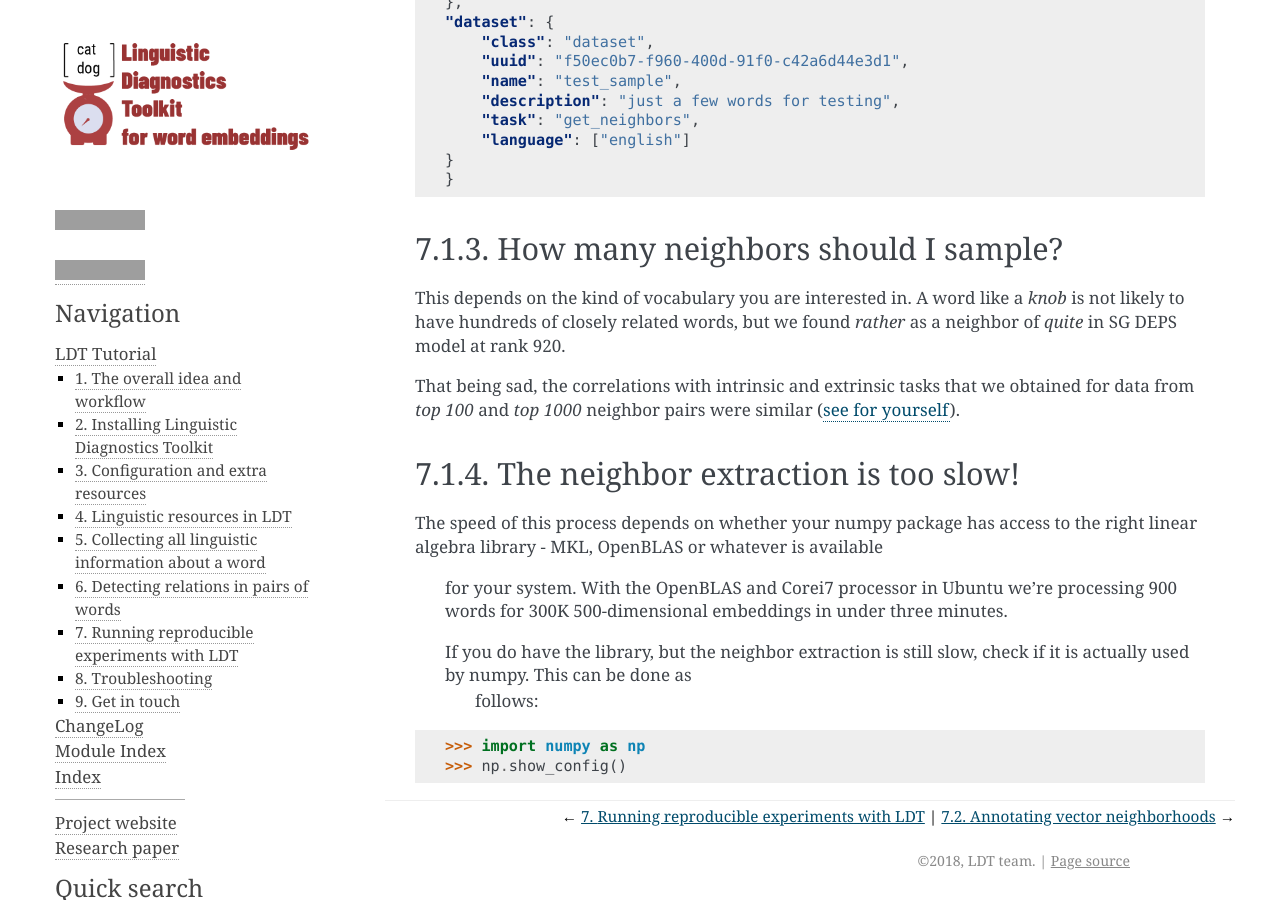
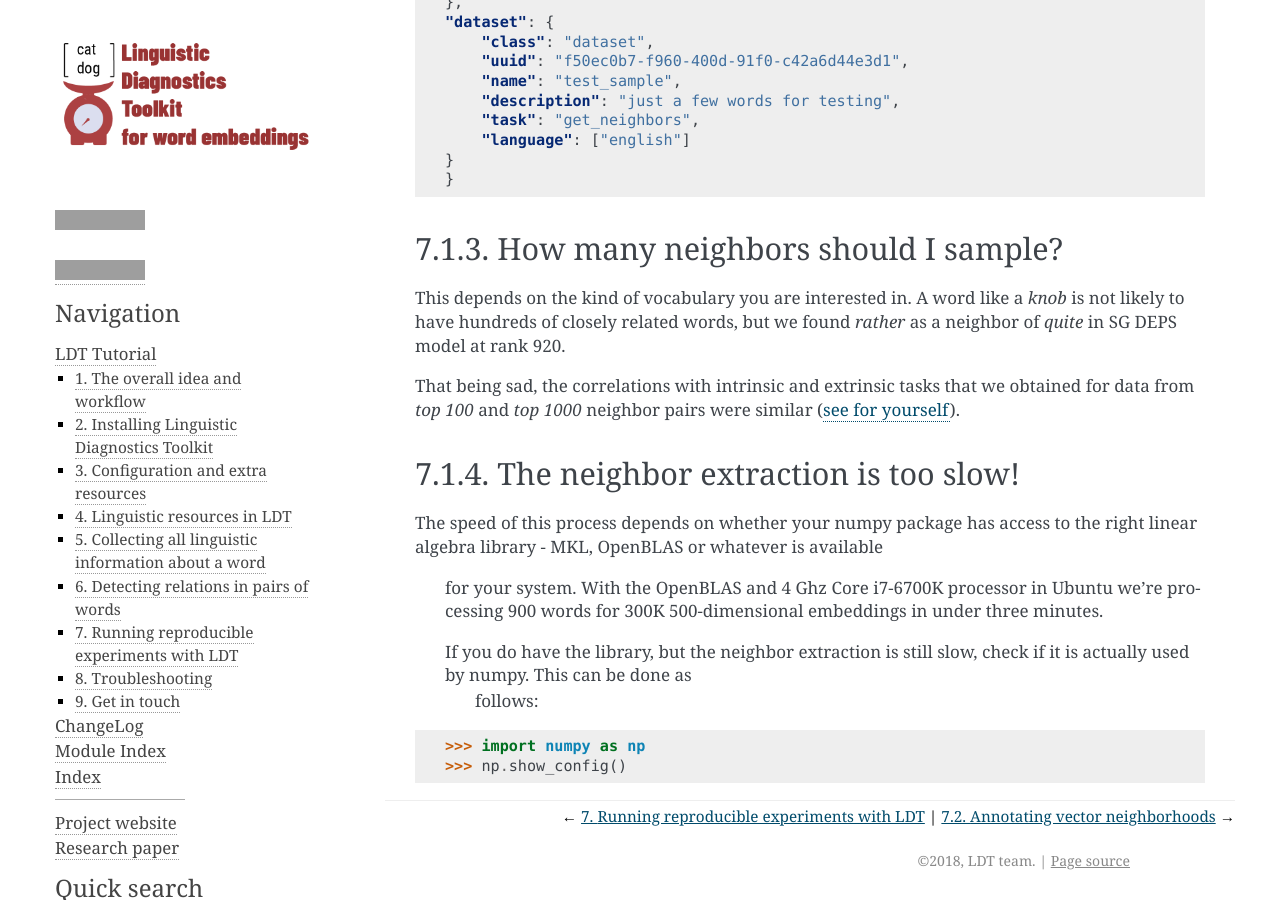
Before and after one commit to annargrs/ldt, a Sphinx documentation site: the page built from docs/source/Tutorial/experiments/neighbors.rst, in a window 1280 px wide and 900 px high, scrolled down 2478 px. Built offline with Sphinx 7.4.7, drawn with Linux system fonts in a browser that asks for light colours; grey boxes are pictures that could not be loaded.

Commit message:
minor correction

```diff
--- a/docs/source/Tutorial/experiments/neighbors.rst
+++ b/docs/source/Tutorial/experiments/neighbors.rst
@@ -161,7 +161,8 @@ The neighbor extraction is too slow!
 
 The speed of this process depends on whether your numpy package has access
 to the right linear algebra library - MKL, OpenBLAS or whatever is available
- for your system. With the OpenBLAS and Corei7 processor in Ubuntu we're
+ for your system. With the OpenBLAS and 4 Ghz Core i7-6700K processor in
+ Ubuntu we're
  processing 900 words for 300K 500-dimensional embeddings in under three minutes.
 
  If you do have the library, but the neighbor extraction is   still slow, check if it is actually used by numpy. This can be done as
```
